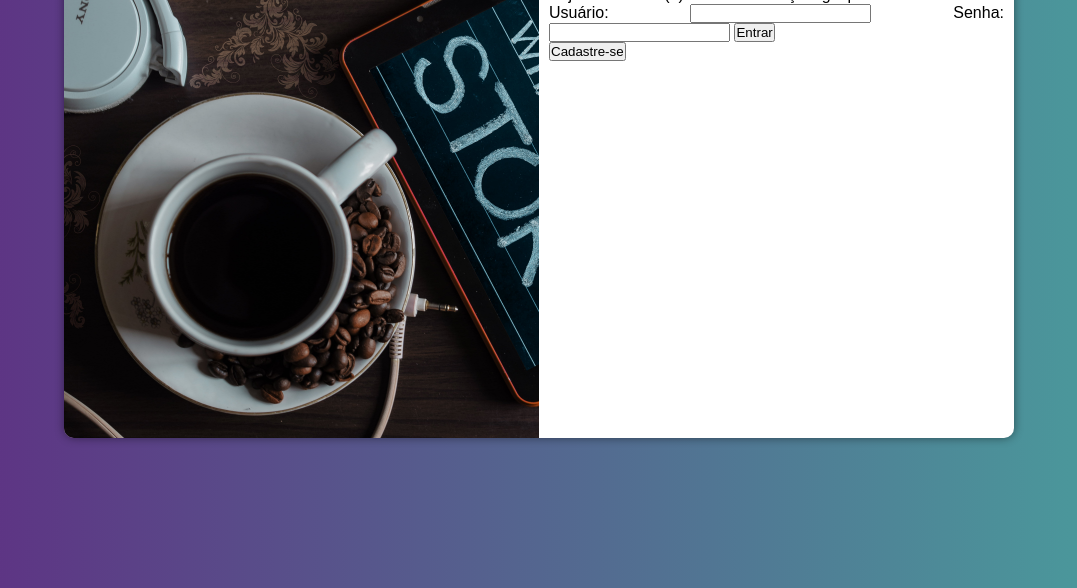
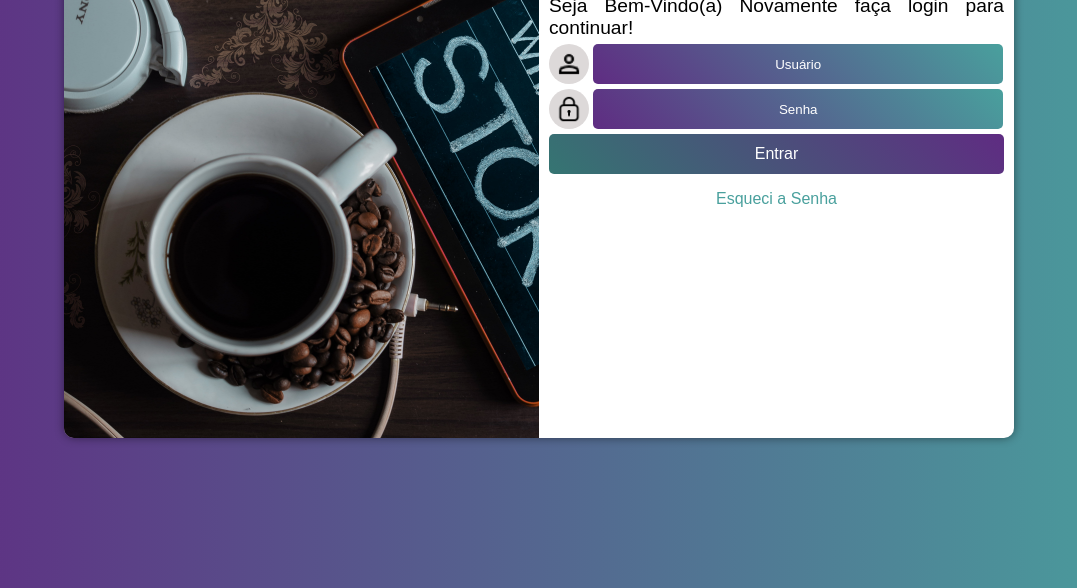
Before and after one commit to carlin867/projeto_login, a plain HTML site: page index.html in a window 1280 px wide. Shown: the part 212-800 px from the top of the page, without its empty margins (101-1178 px from the left). Drawn offline with Linux system fonts and the light colour scheme.

Commit message:
atualizei 28/01/2024
19:51

```diff
--- a/estilos/media-query.css
+++ b/estilos/media-query.css
@@ -18,6 +18,7 @@ Grandes Telas: acima de 1200px
   }
   #login {
     width: 90vw;
+    height: 280px;
   }
   #login #imagem{
     float: left;
@@ -47,4 +48,10 @@ Grandes Telas: acima de 1200px
     float: right;
     width: 50%;
   }
+  #formulario h1{
+    font-size: 2em;
+  }
+  #formulario p{
+    font-size: 1.2em;
+  }
 }
--- a/estilos/style.css
+++ b/estilos/style.css
@@ -59,3 +59,74 @@ main {
   text-align: center;
   margin-bottom: 10px;
 }
+#formulario p {
+  font-size: 0.8em;
+}
+.campo img {
+  width: 20px;
+  vertical-align: middle;
+}
+form input[type="submit"] {
+  display: block;
+  font-size: 1em;
+  width: 100%;
+  height: 40px;
+  background-image: linear-gradient(45deg, #357572, #5f2c82 );
+  color: white;
+  border-radius: 5px;
+  border: none;
+}
+form input[type="submit"]:hover {
+  background-image: linear-gradient(90deg, var(--cor2), var(--cor1));
+  cursor: pointer;
+}
+form input[type="submit"]:active {
+  background-image: linear-gradient(90deg, var(--cor2), var(--cor1));
+  color: rgb(154, 154, 154);
+  cursor: pointer;
+}
+form .botao {
+  color: var(--cor1);
+  text-decoration: none;
+  display: flex;
+  justify-content: center;
+  align-items: center;
+  font-size: 1em;
+  width: 100%;
+  height: 40px;
+  border-radius: 5px;
+  margin-top: 5px;
+}
+form .botao:hover {
+  background-color: var(--cor3);
+  cursor: pointer;
+  color: white;
+}
+
+form .campo {
+  width: 100%;
+  display: block;
+  height: 40px;
+  border-radius: 5px;
+  margin: 5px 0px;
+  overflow: hidden;
+}
+.campo input::placeholder{
+  text-align: center;
+  color: white;
+}
+.campo input{
+  background-image: linear-gradient(45deg, var(--cor2), var(--cor1));
+  color: white;
+  border: none;
+  border-radius: 5px;
+  height: 100%;
+  width: 90%;
+}
+.campo img{
+  width: 2em;
+  padding: 5px;
+  background-color: rgb(221, 217, 217);
+  width: 40px;
+  border-radius: 100%;
+}
--- a/index.html
+++ b/index.html
@@ -1,37 +1,40 @@
 <!DOCTYPE html>
 <html lang="pt-br">
   <head>
-  <meta charset="UTF-8">
-  <meta name="viewport" content="width=device-width, initial-scale=1.0">
+    <meta charset="UTF-8" />
+    <meta name="viewport" content="width=device-width, initial-scale=1.0" />
     <title>Tela de Login</title>
-  <link rel="stylesheet" href="estilos/style.css">
-  <link rel="stylesheet" href="estilos/media-query.css">
+    <link rel="stylesheet" href="estilos/style.css" />
+    <link rel="stylesheet" href="estilos/media-query.css" />
   </head>
   <body>
     <main>
       <section id="login">
-      <div id="imagem">
-      </div>
+        <div id="imagem"></div>
         <div id="formulario">
           <h1>Login</h1>
-        <p>Seja Bem-Vindo(a) Novamente faça login para  continuar!</p>
+          <p>Seja Bem-Vindo(a) Novamente faça login para continuar!</p>
           <form action="" method="post">
+            <div class="campo">
+              <label for="iusuario"><img src="imagem/usuario.png" alt="Usuario-foto"></label>
+              <input type="text" name="usuario" id="iusuario" autocomplete="email" required maxlength="40" placeholder="Usuário"/>
 
-          <label for="iusuario">Usuário:</label>
-          <input type="text" name="usuario" id="iusuario">
+            </div>
 
-          <label for="isenha">Senha:</label>
-          <input type="password" name="senha" id="isenha">
+            <div class="campo">
+              <label for="isenha"><img src="imagem/senha.png" alt="Senha-foto"></label>
+              <input type="password" name="senha" id="isenha" autocomplete="current-password" required minlength="8" maxlength="20" placeholder="Senha"/>
 
-          <input type="submit" value="Entrar"><br>
+            </div>
 
-          <button>Cadastre-se</button>
+            <input type="submit" value="Entrar" />
 
-
+            <a href="esqueci.html" class="botao">
+              Esqueci a Senha
+            </a>
           </form>
         </div>
       </section>
     </main>
-
   </body>
 </html>
```
Lines whose indentation alone changed are shown as unchanged.
